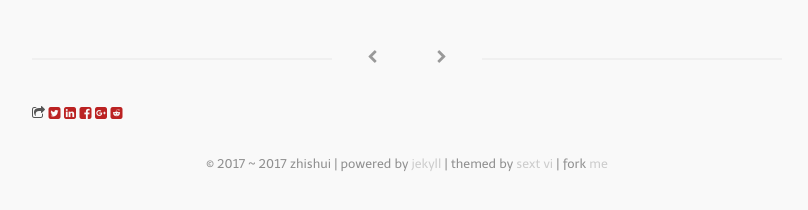
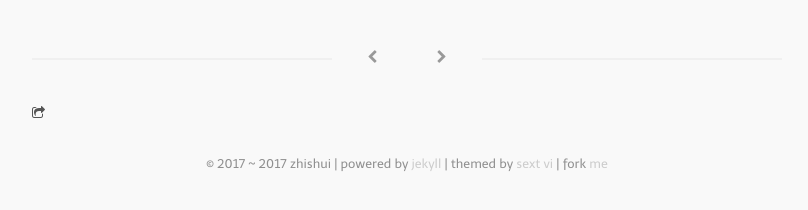
Before and after one commit to bizhishui/bizhishui.github.io, a Jekyll site: the page built from _posts/2017-02-01-About-title.md, in a window 1280 px wide. Shown: the part 371-581 px from the top of the page, without its empty margins (233-1041 px from the left). Built offline with Jekyll 4.4.1, drawn with Linux system fonts in a browser that asks for light colours; nearby versions of some CDN libraries; some web fonts are replaced; a script that is not in the unit is left out; comment, search, counter and statistics services are not loaded.

Commit message:
test sharing

```diff
--- a/_config.yml
+++ b/_config.yml
@@ -12,12 +12,12 @@
 disqus_shortname: 'bizhishui'
 
 # Post sharing icons
-sharing:
-    twitter: true
-    linkedin: true
-    facebook: true
-    google_plus: true
-    reddit: true
+#sharing:
+#    twitter: true
+#    linkedin: true
+#    facebook: true
+#    google_plus: true
+#    wechat: true
 
 navigations:
   - title: Archive
--- a/_layouts/post.html
+++ b/_layouts/post.html
@@ -89,12 +89,31 @@
 
   <section  class="sharing">
 <!-- Make an animated slide out drawer later -->
+    <i class="fa fa-share-square-o"></i>
+    <div class="jiathis_style">
+       <a class="jiathis_button_tsina"></a>
+       <a class="jiathis_button_tqq"></a>
+       <a class="jiathis_button_weixin"></a>
+       <a class="jiathis_button_renren"></a>
+       <a class="jiathis_button_douban"></a>
+       <a class="jiathis_button_fb"></a>
+       <a class="jiathis_button_twitter"></a>
+       <a class="jiathis_button_evernote"></a>
+       <a class="jiathis_button_qzone"></a>
+       <a class="jiathis_button_ydnote"></a>
+       <a class="jiathis_button_linkedin"></a>
+       <a href="http://www.jiathis.com/share?uid=1900073" class="jiathis jiathis_txt jtico jtico_jiathis" target="_blank"></a>
+       <a class="jiathis_counter_style"></a>
+    </div>
+    <script type="text/javascript">
+    var jiathis_config = {data_track_clickback:'true'};
+    </script>
+    <script type="text/javascript" src="http://v3.jiathis.com/code_mini/jia.js?uid=1900073" charset="utf-8"></script>
+    <!--
     <ul>
-        <i class="fa fa-share-square-o"></i>
         {% if site.sharing.twitter %}
         <a href="https://twitter.com/intent/tweet?text={{ page.title }}&url={{ site.url }}{{ page.url }}" rel="nofollow" target="_blank" title="Share on Twitter">
-                <i class="fa fa-twitter-square"></i>
-        </a>
+                <i class="fa fa-twitter-square"></i></a>
         {% endif %}
 
         {% if site.sharing.linkedin %}
@@ -115,12 +134,13 @@
         </a>
         {% endif %}
 
-        {% if site.sharing.reddit %}
-        <a href="http://reddit.com/submit?url={{ site.url }}{{ page.url }}&title={{ page.title }}" rel="nofollow" target="_blank" title="Share on Reddit">
-                <i class="fa fa-reddit-square"></i>
+        {% if site.sharing.wechat %}
+        <a href="http://reddit.com/submit?url={{ site.url }}{{ page.url }}&title={{ page.title }}" rel="nofollow" target="_blank" title="Share on WeChat">
+                <i class="fa fa-weixin"></i>
         </a>
         {% endif %}
     </ul>
+    -->
   </section>
 
   <!-- BEGIN comment
```
